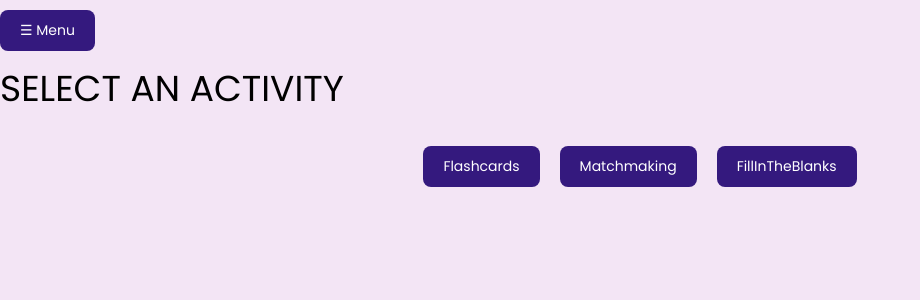
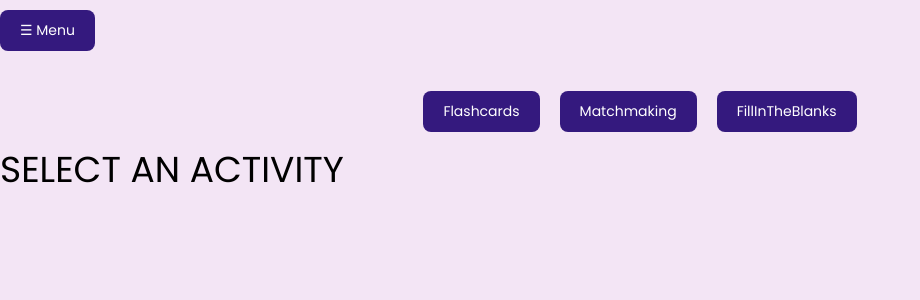
Before and after one commit to LisaTarn/Lost-In-Translation, a Next.js app: page /activities in a window 1280 px wide. Shown: the top 300 px of the page, without its empty margins (0-920 px from the left). Built offline with nearby package versions, Linux system fonts and the light colour scheme.

Commit message:
put the flashcard, matchmaking and fill in the blank buttons on top, and the activity will render below the buttons

```diff
--- a/app/components/ActivityCard.js
+++ b/app/components/ActivityCard.js
@@ -20,13 +20,15 @@ export default function ActivityCard(){
             }
         }
     return(
+
         <div className="activity-card">
-            {renderActivity()}
             <div className="button-container">
         <button onClick={() => setActive("Flashcard")}>Flashcards</button>
         <button onClick={() => setActive("Matchmaking")}>Matchmaking</button>
         <button onClick={() => setActive("FillInTheBlanks")}>FillInTheBlanks</button>
         </div>
+            {renderActivity()}
+
         </div>
     )
 }
```
